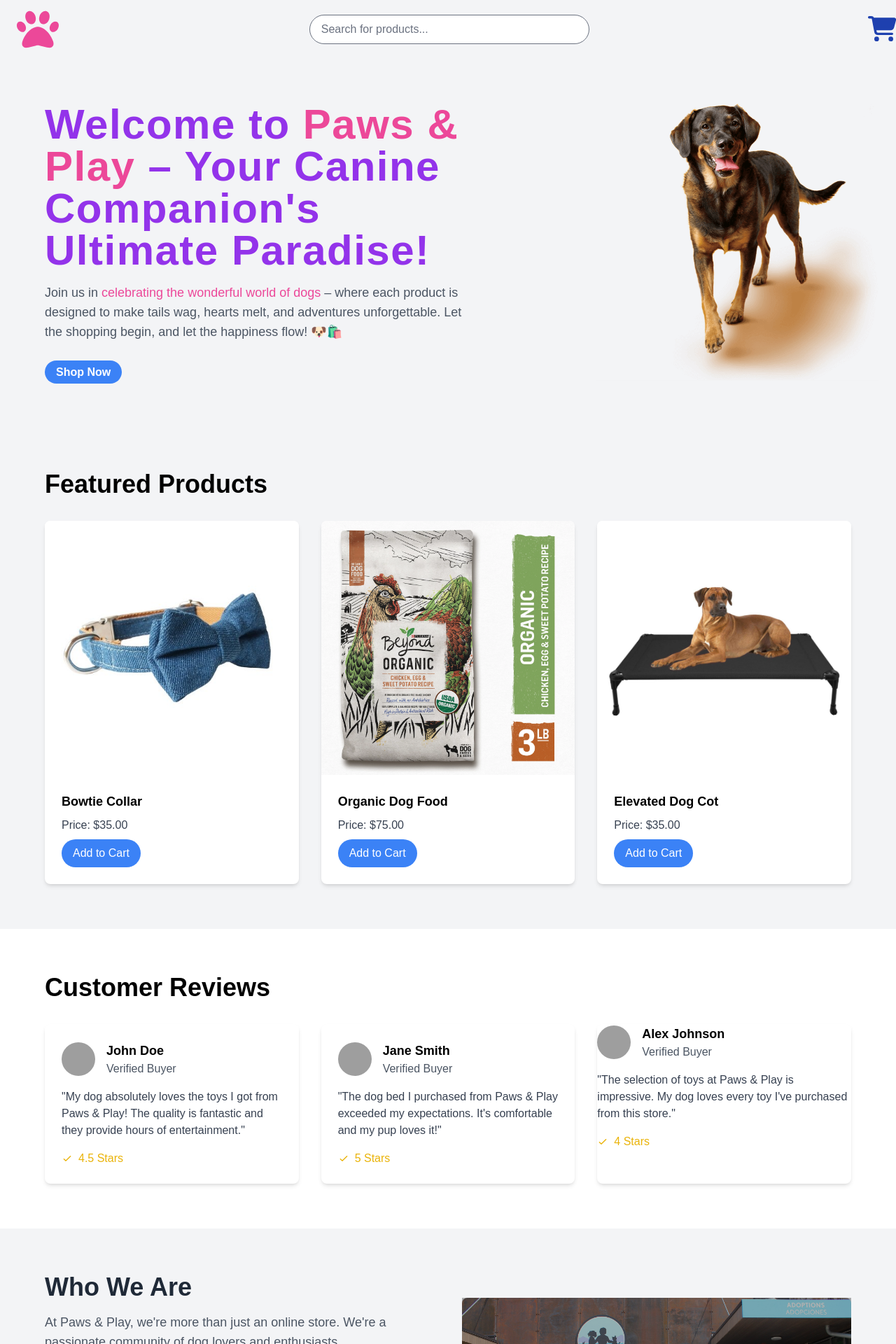
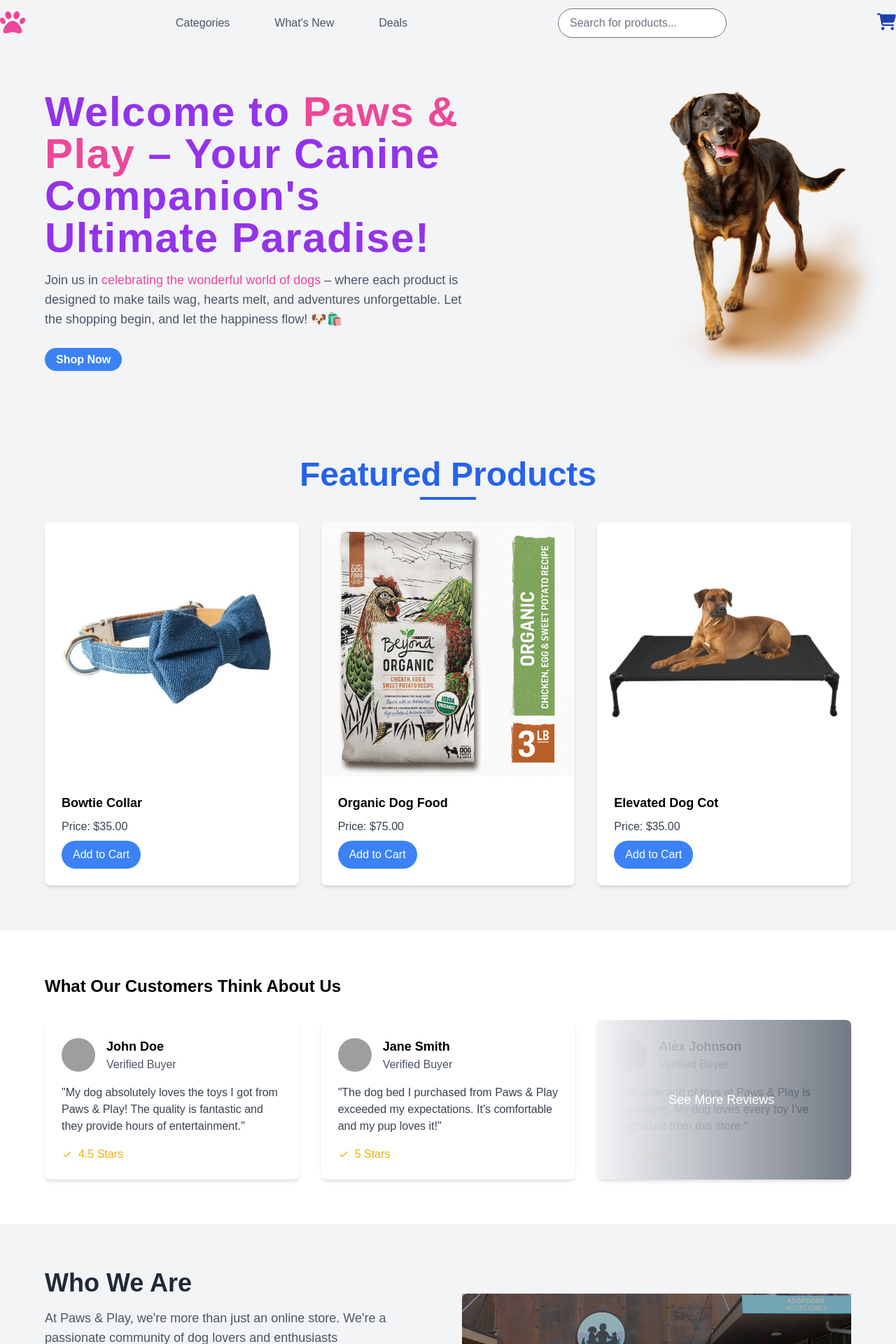
Before and after one commit to DidrikLindberg/E-comm-Admin, a React (Create React App) app in the folder client/: page / in a window 1280 px wide. Shown: the top 1920 px of the page at 70% size. Built offline with nearby package versions, Linux system fonts and the light colour scheme; grey boxes are pictures that could not be loaded.

Commit message:
navbar update

```diff
--- a/client/src/components/Navbar.js
+++ b/client/src/components/Navbar.js
@@ -2,53 +2,72 @@ import React, { useState } from 'react';
 import { useNavigate, Link } from 'react-router-dom';
 import AuthService from '../utils/auth';
 import { FontAwesomeIcon } from '@fortawesome/react-fontawesome';
-import { faPaw } from '@fortawesome/free-solid-svg-icons';
-import { faShoppingCart } from '@fortawesome/free-solid-svg-icons';
+import { faPaw, faShoppingCart } from '@fortawesome/free-solid-svg-icons';
+
+const categories = ['Toys', 'Accessories', 'Apparel', 'Grooming'];
 
 export default function Navbar() {
   const [showCategories, setShowCategories] = useState(false);
-  const isLoggedIn = AuthService.loggedIn();
   const navigate = useNavigate();
-
-  const handleLogout = () => {
-    AuthService.logout();
-    navigate('/login');
-  };
 
   const handleToggleCategories = () => {
     setShowCategories(!showCategories);
   };
 
+  const handleHideCategories = () => {
+    setShowCategories(false);
+  };
+
   return (
-    <nav className="navbar navbar-expand-lg navbar-light bg-light py-3 bg-gray-100">
-    <div className="container-fluid">
-      <div className="flex items-center justify-between w-full">
-        <div className="flex items-center">
+    <nav className="navbar navbar-expand-lg navbar-light bg-light py-3 bg-gray-100 relative">
+      <div className="container">
+        <div className="flex items-center justify-between w-full">
           <Link to="/" className="navbar-brand">
-          <FontAwesomeIcon icon={faPaw} className="text-6xl pl-6 text-pink-500" />
+            <FontAwesomeIcon icon={faPaw} className="text-4xl text-pink-500" />
           </Link>
-        </div>
-          <div className="flex justify-center">
+          <div className="flex items-center space-x-16">
+            <div
+              className="relative group"
+              onMouseEnter={handleToggleCategories}
+              onMouseLeave={handleHideCategories}
+            >
+              <button className="text-gray-600 group-hover:text-blue-500">
+                Categories
+              </button>
+              {showCategories && (
+                <div className="absolute top-full left-0 bg-gray-200 rounded-md p-2 space-y-2 mt-1">
+                  {categories.map((category) => (
+                    <button
+                      key={category}
+                      className="px-2 py-1 text-gray-600 rounded-md hover:bg-gray-300"
+                    >
+                      {category}
+                    </button>
+                  ))}
+                </div>
+              )}
+            </div>
+            <Link to="/whatsnew" className="text-gray-600 hover:text-blue-500">
+              What's New
+            </Link>
+            <Link to="/deals" className="text-gray-600 hover:text-blue-500">
+              Deals
+            </Link>
+          </div>
+          <div className="flex items-center">
             <input
               type="text"
               placeholder="Search for products..."
-              style={{ width: '400px' }}
               className="px-4 py-2 text-gray-700 rounded-full focus:outline-none focus:ring focus:border-blue-300"
             />
           </div>
-
           <div className="flex items-center">
-            {/* Shopping cart icon linking to shopping cart page */}
-            <Link to="/shoppingcart" className="ml-4 text-xl text-gray-700">
-            <FontAwesomeIcon icon={faShoppingCart} className="text-4xl pl-6 text-blue-800" />
+            <Link to="/shoppingcart" className="text-gray-600">
+              <FontAwesomeIcon icon={faShoppingCart} className="text-2xl text-blue-800" />
             </Link>
           </div>
-
-
-
-
+        </div>
       </div>
-    </div>
     </nav>
   );
 }
--- a/client/src/pages/Home.js
+++ b/client/src/pages/Home.js
@@ -27,7 +27,10 @@ const Home = () => {
 
       <section className="py-16 bg-gray-100">
   <div className="container mx-auto px-16">
-    <h2 className="text-3xl lg:text-4xl font-bold mb-8">Featured Products</h2>
+    <div className="text-center mb-8">
+      <h2 className="text-4xl lg:text-5xl font-bold text-blue-600">Featured Products</h2>
+      <div className="w-20 h-1 bg-blue-600 mx-auto mt-2"></div>
+    </div>
     <div className="grid grid-cols-1 md:grid-cols-3 gap-8">
       <div className="bg-white rounded-lg shadow-md overflow-hidden">
         <div className="relative h-61">
@@ -84,7 +87,7 @@ const Home = () => {
 
 <section className="py-16 px-16">
   <div className="container mx-auto">
-    <h2 className="text-3xl lg:text-4xl font-bold mb-8">Customer Reviews</h2>
+    <h2 className="text-3xl lg:text-2xl font-bold mb-8">What Our Customers Think About Us</h2>
     <div className="grid grid-cols-1 md:grid-cols-2 lg:grid-cols-3 gap-8">
       <div className="bg-white rounded-lg shadow-md overflow-hidden p-6">
         <div className="flex items-center mb-4">
@@ -158,8 +161,16 @@ const Home = () => {
         </div>
       </div>
 
-      <div className="bg-white rounded-lg shadow-md overflow-hidden relative">
-        <div className="absolute inset-0 z-10 opacity-0 bg-gray-700"></div>
+      <div className="bg-white rounded-lg shadow-md overflow-hidden relative p-6">
+      <div className="absolute inset-0 z-10 bg-gradient-to-r from-gray-100 to-gray-700/70 flex items-center justify-center transform transition-transform hover:scale-105 cursor-pointer">
+        <p className="text-white text-lg font-thin relative group">
+          See More Reviews
+          <span className="ml-2">
+             <i className="fas fa-arrow-right text-gray-300"></i>
+           </span>
+        </p>
+
+      </div>
         <div className="flex items-center mb-4">
           <img
             src="https://randomuser.me/api/portraits/men/3.jpg"
```
